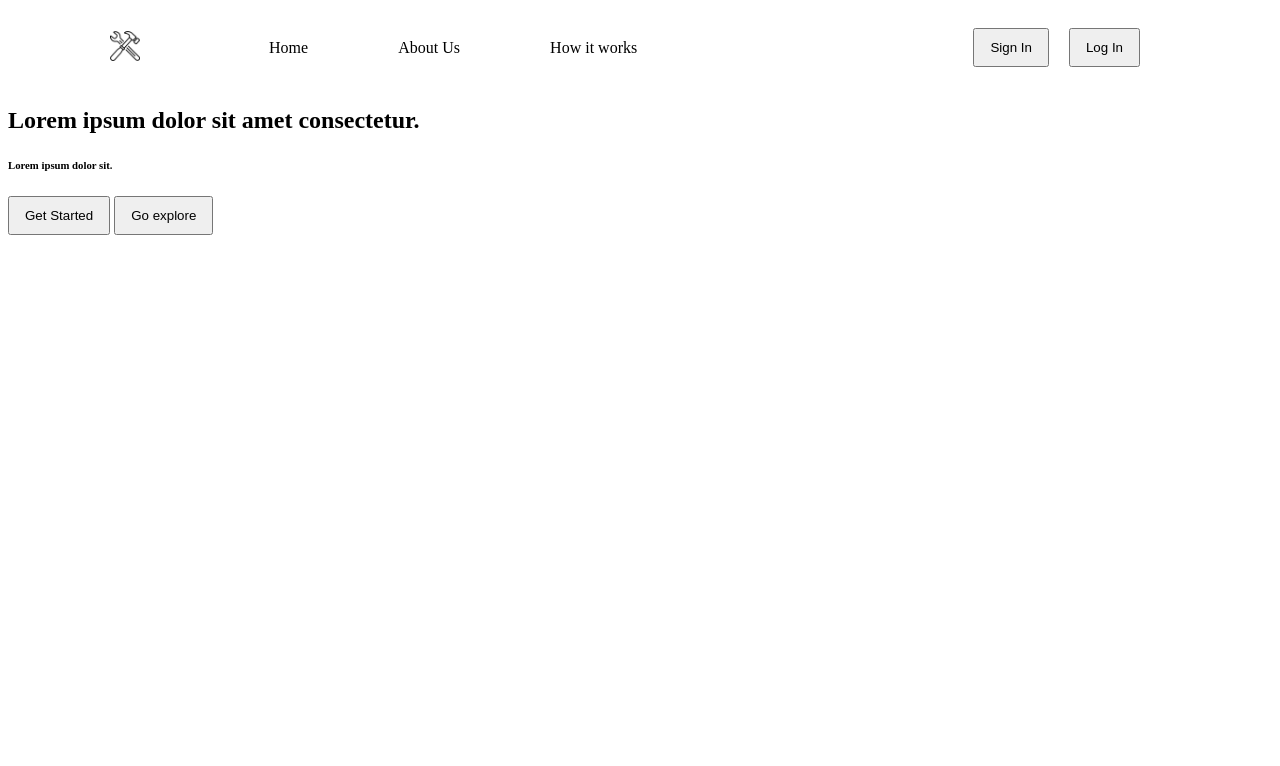
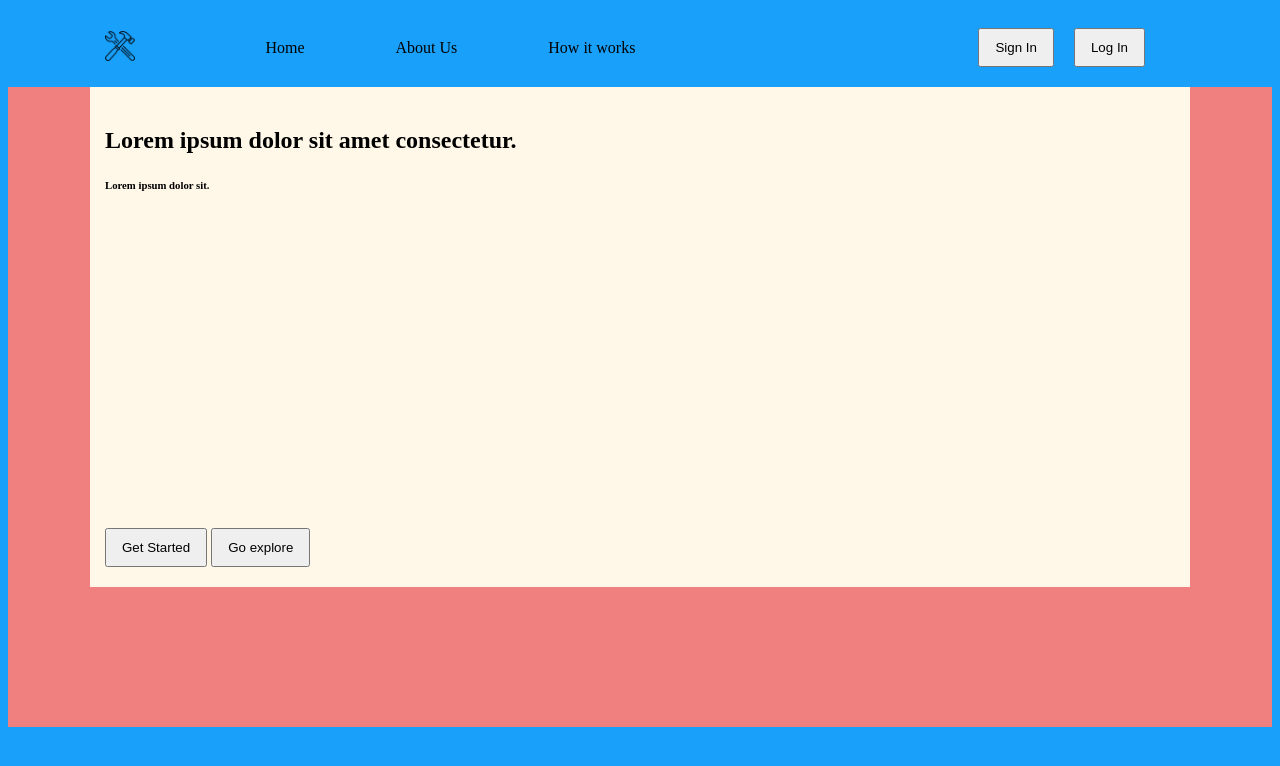
Before and after one commit to Andy7911Organiszation/RenoApp2024, a website built with Vite: page activity.html in a window 1280 px wide. Built offline with nearby package versions, Linux system fonts and the light colour scheme.

Commit message:
Progress in activity page, fixing vh units

```diff
--- a/activity.html
+++ b/activity.html
@@ -38,6 +38,7 @@
 
     <!-- Main Section -->
      <section class="presentation">
+      <div class="presentation-container container">
         <div class="presentation-info">
           <div class="presentation-info-headers">
               <h1>Lorem ipsum dolor sit amet consectetur.</h1>
@@ -48,7 +49,11 @@
               <input type="button" value="Go explore" class="btn btn-outline">
           </div>
       </div>
-        <div class="presentation-image"></div>
+      <div class="presentation-image">
+        <!-- <img class="img-presentation" src="./public/activity-page-presentation-image.png" alt=""> -->
+      </div>
+      </div>
+
      </section>
   </body>
 </html>
--- a/styles/activity.css
+++ b/styles/activity.css
@@ -1,4 +1,8 @@
 @import './common-styles.css';
+
+body {
+    background-color: var(--primary-blue-color);
+}
 
 .navigation-bar-section {
     max-width: 67%;
@@ -38,6 +42,27 @@ li {
 }
 
 
+/*Presentation Section */
+
+.presentation {
+    height: 80vh;
+    background: lightcoral;
+}
+
+.presentation .presentation-container{
+    max-height: 500px;
+    height: 92%;
+    background-color: var(--secondary-activity-presentation-background);
+    display: flex;
+    flex-direction: row;
+}
+
+.presentation .presentation-info {
+    display: flex;
+    flex-direction: column;
+    justify-content: space-between;
+}
+
 
 .btn {
     padding: 10px 15px;
@@ -48,7 +73,12 @@ li {
     height: 30px;
 }
 
+.img-presentation {
+    width: 95%;
+    height: 100%;
+}
+
 .container {
     max-width: 1100px;
-    padding: 20px
+    padding: 20px 15px;
 }
--- a/styles/common-styles.css
+++ b/styles/common-styles.css
@@ -4,6 +4,7 @@
     --secondary-yellow-darker-color : #FFD05482;
     --primary-gray-color: #CCCCCC;
     --primary-call-to-action-brown: #A7725D;
+    --secondary-activity-presentation-background: rgba(255, 248, 232, 1);
 }
 
 * {
```
Also changed, not shown: public/activity-page-presentation-image.png (added), 1 other file. Lines whose indentation alone changed are shown as unchanged.
